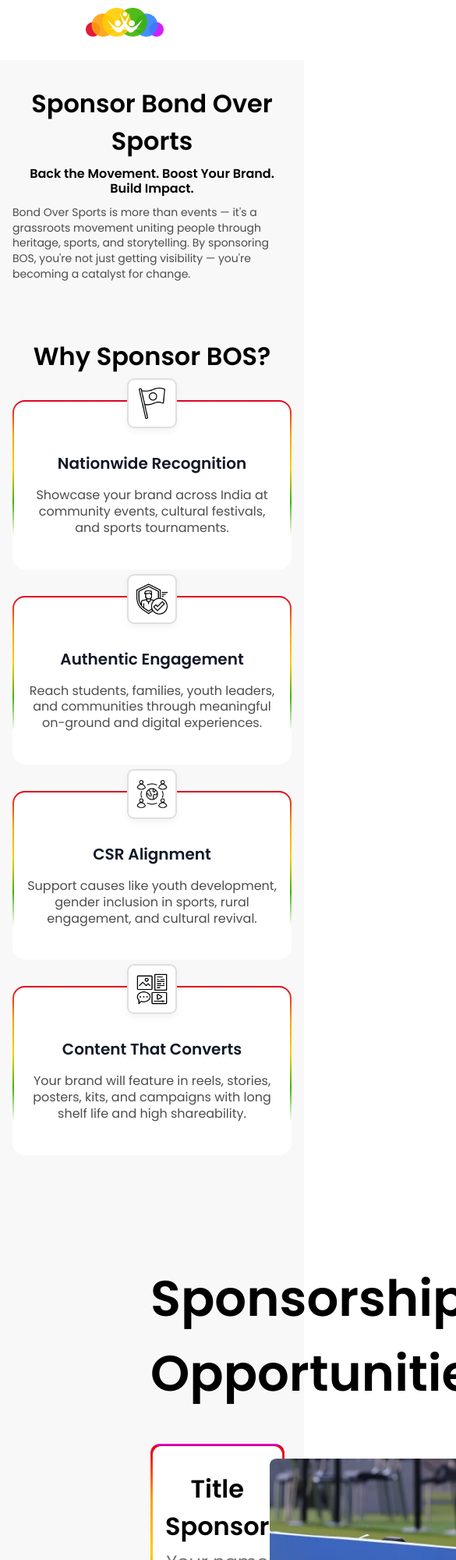
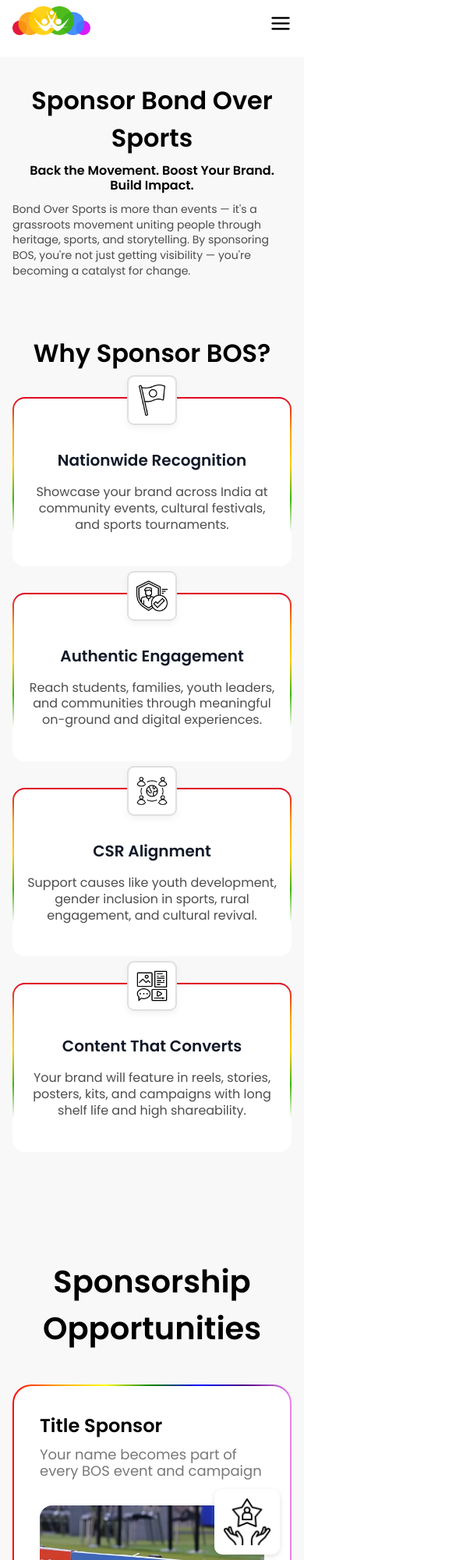
Before and after one commit to sakshiichauhan/Bond-Over, a React (Vite) app: page /sponser in a window 390 px wide. Shown: the top 2000 px of the page at 78% size, 585 px wide, since content can reach past the window. Built offline with nearby package versions, Linux system fonts and the light colour scheme.

Commit message:
join button fix

```diff
--- a/src/Layout/Navbar.jsx
+++ b/src/Layout/Navbar.jsx
@@ -40,7 +40,7 @@
       {!isMenuOpen && (
         <div className={styles.mobileMenuToggle}>
           <button onClick={() => setIsMenuOpen(!isMenuOpen)} className={styles.menuButton}>
-            <FiMenu size={28} />
+            <FiMenu size={28} style={{color:linkColor}} />
           </button>
         </div>
       )}
--- a/src/Layout/Navbar.module.css
+++ b/src/Layout/Navbar.module.css
@@ -6,8 +6,6 @@
   justify-content: space-between;
   align-items: center;
   flex-wrap: wrap;
-  margin-inline: 100px;
-  padding: 10px;
 }
 
 .logo {
@@ -35,9 +33,6 @@
   border-radius: 10px;
   font-size: 24px;
   position: relative;
-  background:
-    linear-gradient(#fff, #fff) padding-box,
-    linear-gradient(to right, red, orange, yellow, green, blue, indigo, violet) border-box;
   border: 2px solid transparent;
   font-weight: 500;
   color: #111827;
@@ -121,14 +116,15 @@
 
   .nav a {
     display: block;
-    padding: 20px 0;
-    color: black; /* ensure links are visible */
+    padding: 10px 0;
+    color: black !important;
     font-size: 14px;
     border-radius: 8px;
     width: 100%;
     text-decoration: none;
     text-transform: uppercase;
     font-weight: 400;
+    text-align: left;
   }
 
   .joinBtn {
--- a/src/page/Sponsor/LogoCard/Logo.css
+++ b/src/page/Sponsor/LogoCard/Logo.css
@@ -60,21 +60,98 @@
 }
 
 /* Responsive adjustments */
-@media (max-width: 900px) {
+@media (max-width: 1520px) {
   .sponsors-container {
     flex-direction: column;
-    align-items: flex-start;
   }
 
   .grid-section {
     margin-left: 0;
     margin-top: 40px;
-    grid-template-columns: repeat(2, 1fr);
   }
 }
 
-@media (max-width: 600px) {
+@media (max-width: 1024px) {
+  .sponsors-section {
+    padding: 60px 40px;
+  }
+
+  .sponsors-title {
+    font-size: 48px;
+    text-align: center;
+  }
+
   .grid-section {
-    grid-template-columns: 1fr;
+    grid-template-columns: repeat(3, 1fr);
+    column-gap: 16px;
+    row-gap: 16px;
+  }
+
+  .grid-item {
+    width: 160px;
+    height: 80px;
+    padding: 10px;
+    border-radius: 14px;
+  }
+
+  .logo-image {
+    max-width: 120px;
+    max-height: 36px;
   }
 }
+
+@media (max-width: 768px) {
+  .sponsors-section {
+    padding: 40px 24px;
+  }
+
+  .sponsors-title {
+    font-size: 36px;
+  }
+
+  .grid-section {
+    grid-template-columns: repeat(3, 1fr);
+    column-gap: 12px;
+    row-gap: 12px;
+  }
+
+  .grid-item {
+    width: 130px;
+    height: 70px;
+    padding: 8px;
+    border-radius: 12px;
+  }
+
+  .logo-image {
+    max-width: 100px;
+    max-height: 32px;
+  }
+}
+
+@media (max-width: 500px) {
+  .sponsors-section {
+    padding: 32px 16px;
+  }
+
+  .sponsors-title {
+    font-size: 28px;
+  }
+
+  .grid-section {
+    grid-template-columns: repeat(3, 1fr); /* 👑 Keep 3 per row */
+    column-gap: 8px;
+    row-gap: 12px;
+  }
+
+  .grid-item {
+    width: 100%;
+    height: 60px;
+    padding: 6px;
+    border-radius: 10px;
+  }
+
+  .logo-image {
+    max-width: 80px;
+    max-height: 28px;
+  }
+}
--- a/src/page/Sponsor/Sponser.jsx
+++ b/src/page/Sponsor/Sponser.jsx
@@ -45,7 +45,9 @@
 const Sponser = () => {
   return (
     <div className={styles.container}>
-      <Navbar />
+      <div className={styles.navWrapper}>
+          <Navbar />
+      </div>
       <section className={styles.heroSection}>
       <div className={styles.container}>
         <h1 className={styles.heroTitle}>Sponsor Bond Over Sports</h1>
--- a/src/page/Sponsor/Sponser.module.css
+++ b/src/page/Sponsor/Sponser.module.css
@@ -8,7 +8,10 @@
   margin: 0 auto;
   text-align: center;
 }
-
+.navWrapper{
+  padding: 16px 193px;
+  color: #000000;
+}
 .heroTitle {
   font-size: 64px;
   font-weight: 600;
@@ -39,6 +42,9 @@
   .heroSection {
     padding: 48px 120px;
   }
+  .navWrapper{
+    padding: 16px 120px;
+  }
   .heroTitle {
     font-size: 48px;
     margin-bottom: 12px;
@@ -58,6 +64,9 @@
   .heroSection {
     padding: 40px 80px;
   }
+  .navWrapper{
+    padding: 16px 80px;
+  }
   .heroTitle {
     font-size: 40px;
     margin-bottom: 10px;
@@ -72,11 +81,19 @@
     line-height: 1.5;
   }
 }
-
+@media (max-width: 860px)
+{
+  .navWrapper{
+    padding: 16px 40px;
+  }
+}
 
 @media (max-width: 768px) {
   .heroSection {
     padding: 32px 16px;     /* minimal side padding */
+  }
+  .navWrapper{
+    padding: 8px 16px;
   }
   .heroTitle {
     font-size: 32px;        /* tablet → mobile size */
--- a/src/page/Sponsor/SponsorForm.css
+++ b/src/page/Sponsor/SponsorForm.css
@@ -203,6 +203,8 @@
   font-size: 1.125rem;
   color: #4b5563;
   transition: box-shadow 0.15s ease;
+  width: 10px;
+
 }
 
 .mobile-input__field::placeholder {
@@ -274,6 +276,7 @@
   display: flex;
   gap: 0.75rem;
   align-items: flex-end;
+  flex-wrap: wrap;
 }
 
 .sts-input {
@@ -334,3 +337,12 @@
   width: 100%;
   text-align: left;
 }
+@media (max-width:764px) {
+  .SubmitBtn{
+  padding: 12px 32px;
+  font-size: 20px;
+}
+.mobileMargin{
+  margin-top: 16px;
+}
+}
--- a/src/page/Sponsor/SponsorForm.jsx
+++ b/src/page/Sponsor/SponsorForm.jsx
@@ -182,8 +182,7 @@
         <button type="button" className="button gbtn" onClick={addCustomType}>Add</button>
       </div>
     </div>
-      {/* ---------- Section 3 ---------- */}
-      <div className="section">
+      <div className="section mobileMargin">
         <p className="section-header text-left">Message / Query</p>
         <p className="small-note text-left">Share any Sponsor Inquiry</p>
 
--- a/src/page/Sponsor/SponsorshipCards.css
+++ b/src/page/Sponsor/SponsorshipCards.css
@@ -19,7 +19,7 @@
   grid-template-columns: 1fr;
 }
 
-@media (min-width: 740.5px) {
+
   .card-row-top {
     grid-template-columns: repeat(2, 1fr);
     gap: 24px;
@@ -32,8 +32,6 @@
 
   .card-row-top .card-wrapper {
     width: 100%;
-    max-width: 740.5px;
-    height: 256px;
   }
 
   .card-row-top .card-wrapper .card-content {
@@ -61,7 +59,6 @@
   .card-row-top .card-wrapper .card-image-wrapper {
     flex: 0 0 50%;
     position: relative;
-    bottom: -6px;
     margin-top: 16px;
     overflow: visible;
     border-radius: 22px;
@@ -100,7 +97,6 @@
   .card-row-bottom .card-wrapper {
     width: 100%;
     max-width: 483px;
-    height: 450px;
     margin: 0 auto;
     padding: 1px;
     border-radius: 24px;
@@ -119,7 +115,7 @@
     padding-right: 40px;
     padding-bottom: 0; /* bottom padding removed */
   }
-}
+
 
 .card-wrapper {
   position: relative;
@@ -244,30 +240,50 @@
   object-fit: contain;
 }
 
-@media (max-width: 740.4px) {
+
+@media (max-width:1570px) {
+  .card-title{
+    font-size: 24px;
+  }
+  .card-description{
+    font-size: 20px;
+  }
+}
+@media (max-width:1370px) {
+  .sponsorship-container {
+  padding: 64px 100px;
+  }
+  .section-title{
+    font-size: 52px;
+  }
+}
+
+@media (max-width: 1140px) {
+  .sponsorship-container{
+    padding-left: 80px;
+  }
   .card-row-top,
   .card-row-bottom {
     grid-template-columns: 1fr;
     gap: 32px;
   }
-
+   .card-row-top{
+    max-width: 100%;
+    padding: 0%;
+   }
   .card-wrapper {
-    width: 100%;
-    border-radius: 12px;
+    max-width: 100%;
     padding: 1px;
-    background: linear-gradient(
-      #df0024,
-      #fc9f0b,
-      #ffcd00,
-      #3bb402,
-      #3082fd,
-      #d301fa
-    );
   }
-
+  .top-image{
+    position: relative;
+    bottom: -17px;
+  }
   .card-content {
     padding: 16px;
+    max-width: 100%;
     border-radius: 11px;
+    gap: 16px;
   }
 
   .top-image,
@@ -282,3 +298,122 @@
     right: -20px;
   }
 }
+@media (max-width: 800px) {
+  .sponsorship-container{
+    padding-left: 16px;
+    padding-right: 16px;
+  }
+  .card-description{
+    font-size: 18px;
+  }
+}
+@media (max-width: 550px) {
+  .card-row-top .card-wrapper .card-content {
+    flex-direction: column !important;
+    align-items: stretch;
+    padding: 32px 32px 0 32px; /* Match bottom-card: top/left/right padding, no bottom */
+    gap: 16px;
+    border-radius: 22px;
+  }
+
+  .card-row-top .card-wrapper .card-text {
+    width: 100% !important;
+    order: 1;
+  }
+
+  .card-row-top .card-wrapper .card-image-wrapper {
+    width: 100% !important;
+    margin-top: 16px;
+    border-radius: 22px;
+    order: 2;
+  }
+
+  .card-row-top .card-wrapper .top-image {
+    display: block;
+    width: 100%;
+    height: 194px; /* Match bottom-card image height */
+    object-fit: cover;
+    border-top-left-radius: 16px;
+    border-top-right-radius: 16px;
+    border-bottom-left-radius: 0;
+    border-bottom-right-radius: 0;
+    position: relative;
+    bottom: -1px; /* mimic bottom-card vertical offset */
+  }
+
+  .card-row-top .card-wrapper .icon-overlay {
+    top: -20px;
+    right: -20px;
+    width: 84px;
+    height: 84px;
+  }
+
+  .card-row-top .card-wrapper .icon-img {
+    width: 61.44px;
+    height: 61.44px;
+    object-fit: contain;
+  }
+  .card-row-top .card-wrapper .card-text {
+    max-width: 100%;
+  }
+  .card-text{
+    text-align: left;
+  }
+}
+
+@media (max-width: 1140px) and (min-width: 551px) {
+  .card-row-bottom .card-wrapper .card-content {
+    flex-direction: row !important;
+    align-items: flex-start;
+    padding: 36px 40px 0 32px;
+    gap: 16px;
+    border-radius: 22px;
+  }
+  .card-row-bottom .card-wrapper {
+    max-width: 100%;
+    height: auto;
+  }
+  .card-row-bottom .card-wrapper .card-text {
+    max-width: 50%;
+    text-align: left;
+    order: 1;
+  }
+
+  .card-row-bottom .card-wrapper .card-image-wrapper {
+    flex: 0 0 50%;
+    margin-top: 16px;
+    border-radius: 22px;
+    order: 2;
+  }
+
+  .card-row-bottom .card-wrapper .bottom-image {
+    display: block;
+    width: 100%;
+    height: 194px;
+    object-fit: cover;
+    border-top-left-radius: 16px;
+    border-top-right-radius: 16px;
+    border-bottom-left-radius: 0;
+    border-bottom-right-radius: 0;
+    position: relative;
+    bottom: -1px;
+  }
+
+  .card-row-bottom .card-wrapper .icon-overlay {
+    top: -20px;
+    right: -20px;
+    width: 84px;
+    height: 84px;
+  }
+
+  .card-row-bottom .card-wrapper .icon-img {
+    width: 61.44px;
+    height: 61.44px;
+    object-fit: contain;
+  }
+}
+@media (max-width:500px) {
+  .section-title{
+    font-size: 40px;
+  }
+}
```
